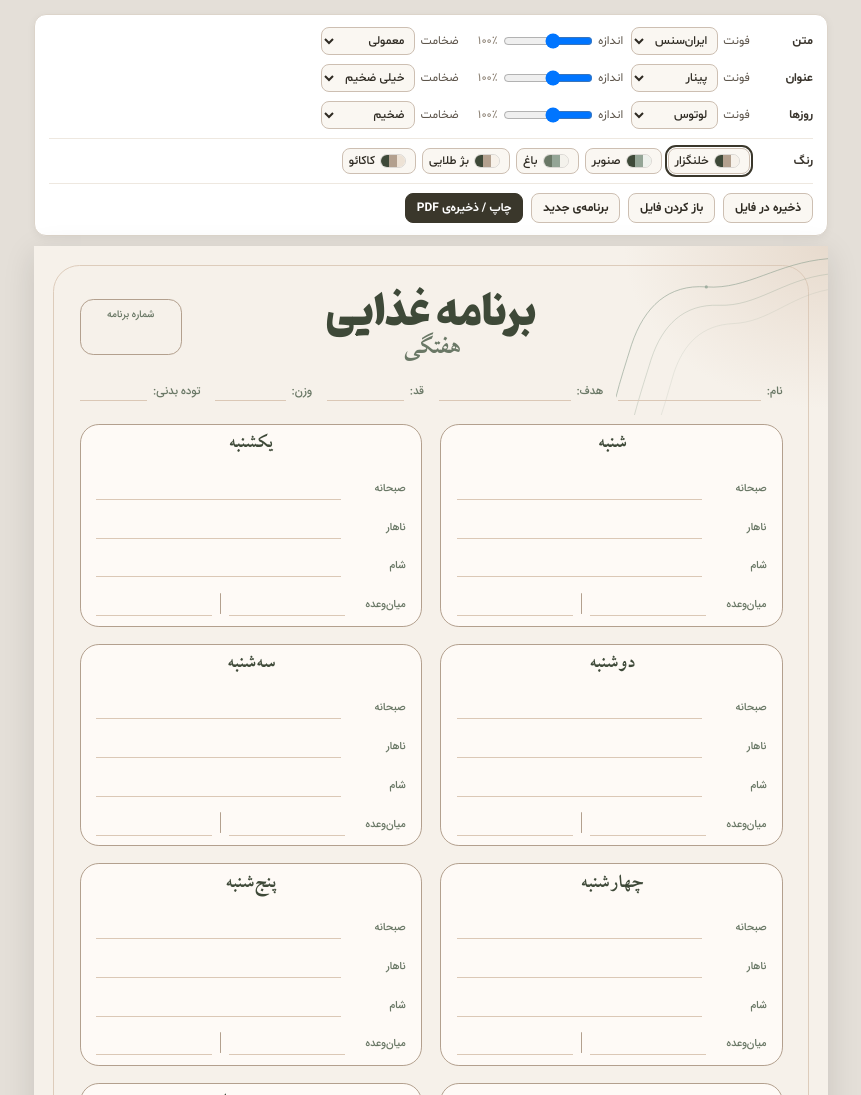
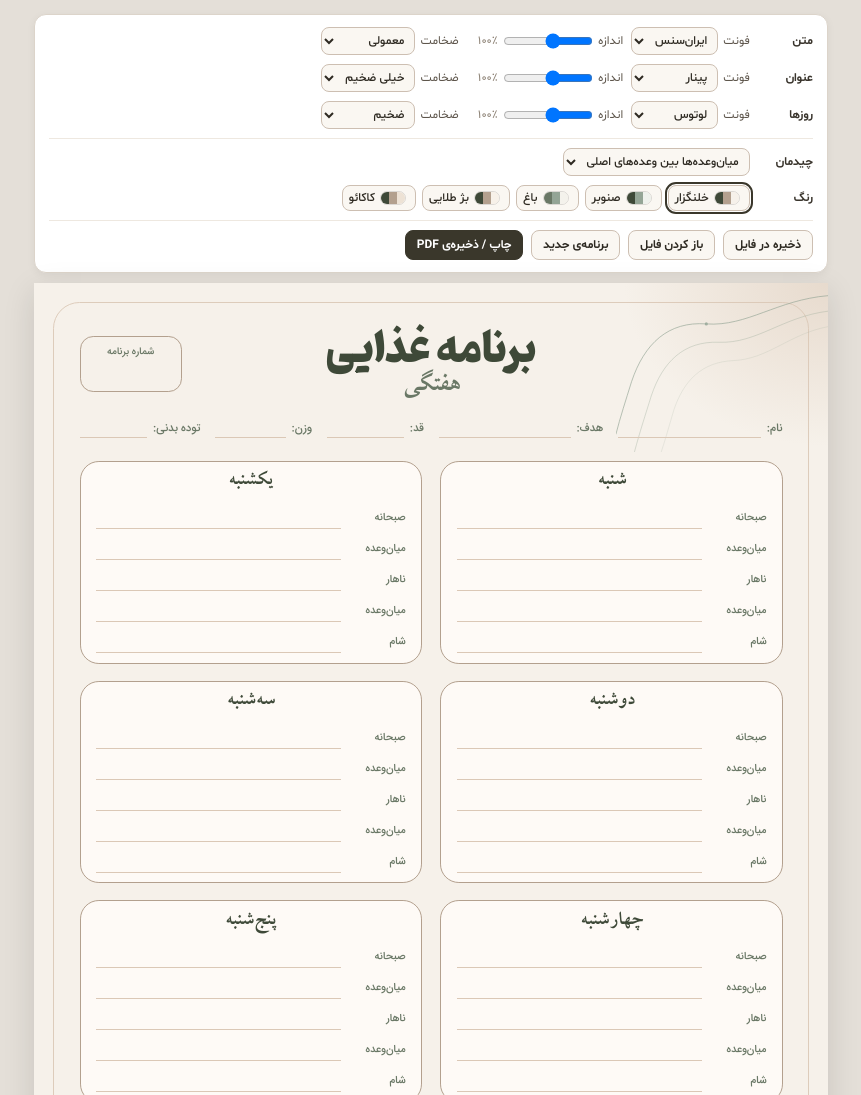
Before and after one commit to SalarLumia/nutrition-form, a plain HTML site: page index.html in a window 1280 px wide. Shown: the top 1095 px of the page, without its empty margins (209-1070 px from the left). Drawn offline with Linux system fonts and the light colour scheme.

Commit message:
Add meal layout option; default places snacks between main meals
Co-Authored-By: Claude Opus 5.5 <noreply@anthropic.com>
Claude-Session: https://claude.ai/code/session_018QSh4dqENMs9mtqNpQdkLG

```diff
--- a/index.html
+++ b/index.html
@@ -258,6 +258,12 @@
     <div class="tb-row" id="row-title"><span class="tb-name">عنوان</span></div>
     <div class="tb-row" id="row-decor"><span class="tb-name">روزها</span></div>
     <div class="tb-sep"></div>
+    <div class="tb-row"><span class="tb-name">چیدمان</span>
+      <label><select id="layoutSel">
+        <option value="between">میان‌وعده‌ها بین وعده‌های اصلی</option>
+        <option value="paired">دو میان‌وعده در یک ردیف</option>
+      </select></label>
+    </div>
     <div class="tb-row"><span class="tb-name">رنگ</span><div class="swatches" id="swatches"></div></div>
     <div class="tb-sep"></div>
     <div class="tb-row">
@@ -401,17 +407,23 @@
 
     // ---------------- ساخت کارت‌ها ----------------
     const DAYS  = ['شنبه','یکشنبه','دوشنبه','سه‌شنبه','چهارشنبه','پنج‌شنبه','جمعه'];
-    // میان‌وعده یک ردیف است با دو خانه‌ی جدا
-    const MEALS = [['b','صبحانه'],['l','ناهار'],['d','شام'],['s','میان‌وعده', 2]];
+    // دو چیدمان: میان‌وعده‌ها بین وعده‌های اصلی (پیش‌فرض)، یا هر دو در یک ردیف با خط جداکننده
+    const LAYOUTS = {
+      between: [['b','صبحانه'],['s1','میان‌وعده'],['l','ناهار'],['s2','میان‌وعده'],['d','شام']],
+      paired:  [['b','صبحانه'],['l','ناهار'],['d','شام'],[['s1','s2'],'میان‌وعده']]
+    };
+    let layout = 'between';
+    function renderDays(id) {
+      layout = LAYOUTS[id] ? id : 'between';
       let html = '';
       DAYS.forEach((day, d) => {
         html += `<article class="card"><h2 class="card-title">${day}</h2>`;
-      MEALS.forEach(([k, m, n]) => {
-        if (n === 2) {
+        LAYOUTS[layout].forEach(([k, m]) => {
+          if (Array.isArray(k)) {
             html += `<div class="meal split"><span class="meal-label">${m}</span>`
-                + `<div class="cell" contenteditable="true" data-key="d${d}_${k}1"></div>`
+                  + `<div class="cell" contenteditable="true" data-key="d${d}_${k[0]}"></div>`
                   + `<span class="split-bar"></span>`
-                + `<div class="cell" contenteditable="true" data-key="d${d}_${k}2"></div></div>`;
+                  + `<div class="cell" contenteditable="true" data-key="d${d}_${k[1]}"></div></div>`;
           } else {
             html += `<div class="meal"><span class="meal-label">${m}</span><div class="cell" contenteditable="true" data-key="d${d}_${k}"></div></div>`;
           }
@@ -420,6 +432,14 @@
       });
       html += `<article class="card notes"><h2 class="card-title">توصیه‌ها</h2><div class="notes-content" contenteditable="true" data-key="notes"></div></article>`;
       document.getElementById('days').innerHTML = html;
+    }
+    renderDays('between');
+    const layoutSel = document.getElementById('layoutSel');
+    layoutSel.addEventListener('change', () => {
+      const data = collect();       // نوشته‌ها حفظ می‌شوند
+      data.layout = layoutSel.value;
+      fill(data); save();
+    });
 
     // ---------------- توده بدنی خودکار ----------------
     const $ = k => document.querySelector(`[data-key="${k}"]`);
@@ -439,7 +459,7 @@
     const fields = () => document.querySelectorAll('[data-key]');
     const KEEP = ['title', 'subtitle'];
     function collect() {
-      const data = { v: 3, type: getType(), palette, bmiManual, fields: {} };
+      const data = { v: 4, type: getType(), palette, layout, bmiManual, fields: {} };
       fields().forEach(el => { data.fields[el.dataset.key] = el.innerText.replace(/\n$/, ''); });
       return data;
     }
@@ -447,6 +467,7 @@
       if (!data) return;
       // سازگاری با فایل‌های نسخه‌ی قبل
       if (!data.type && data.fontMain) data.type = { main: { font: data.fontMain }, title: { font: data.fontTitle }, decor: { font: data.fontDecor } };
+      renderDays(data.layout || 'between'); layoutSel.value = layout;
       setType(data.type);
       applyPalette(data.palette || 'moor');
       bmiManual = !!data.bmiManual;
```
Lines whose indentation alone changed are shown as unchanged.
